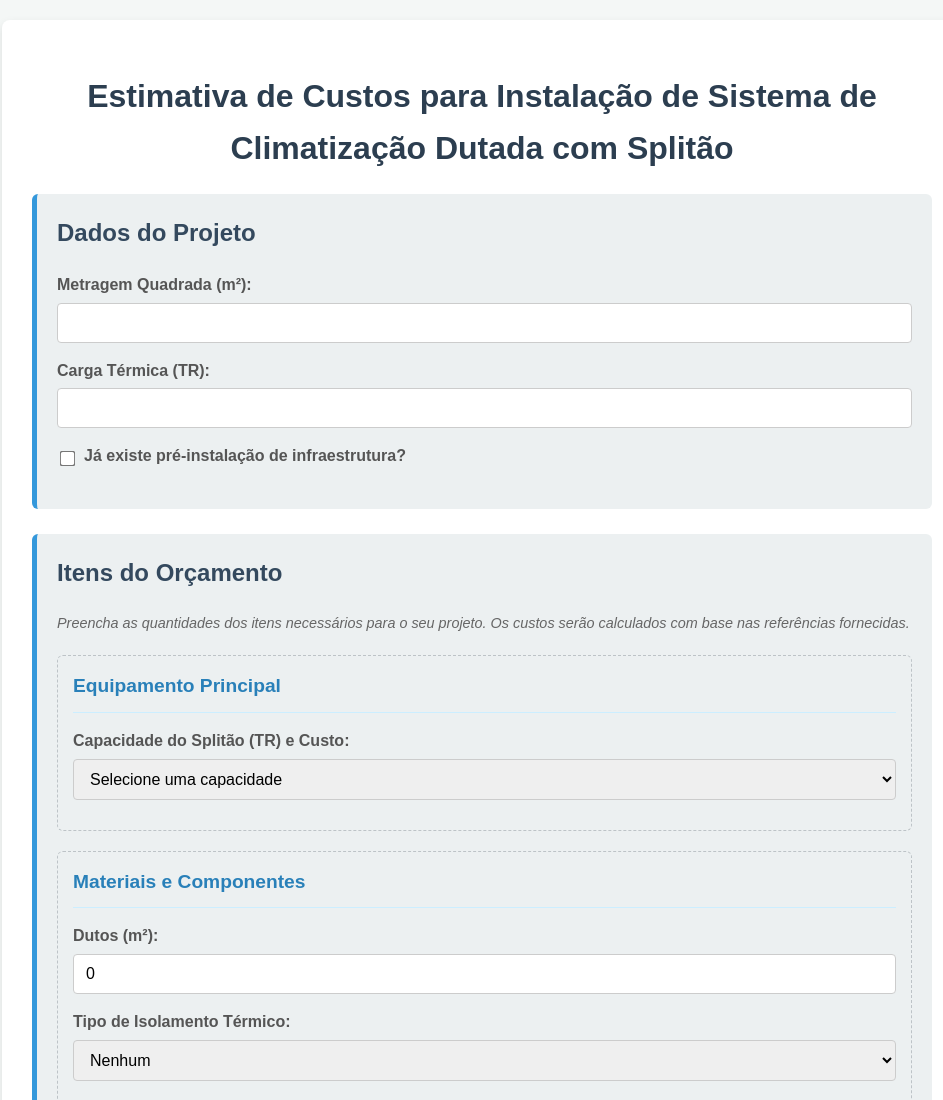
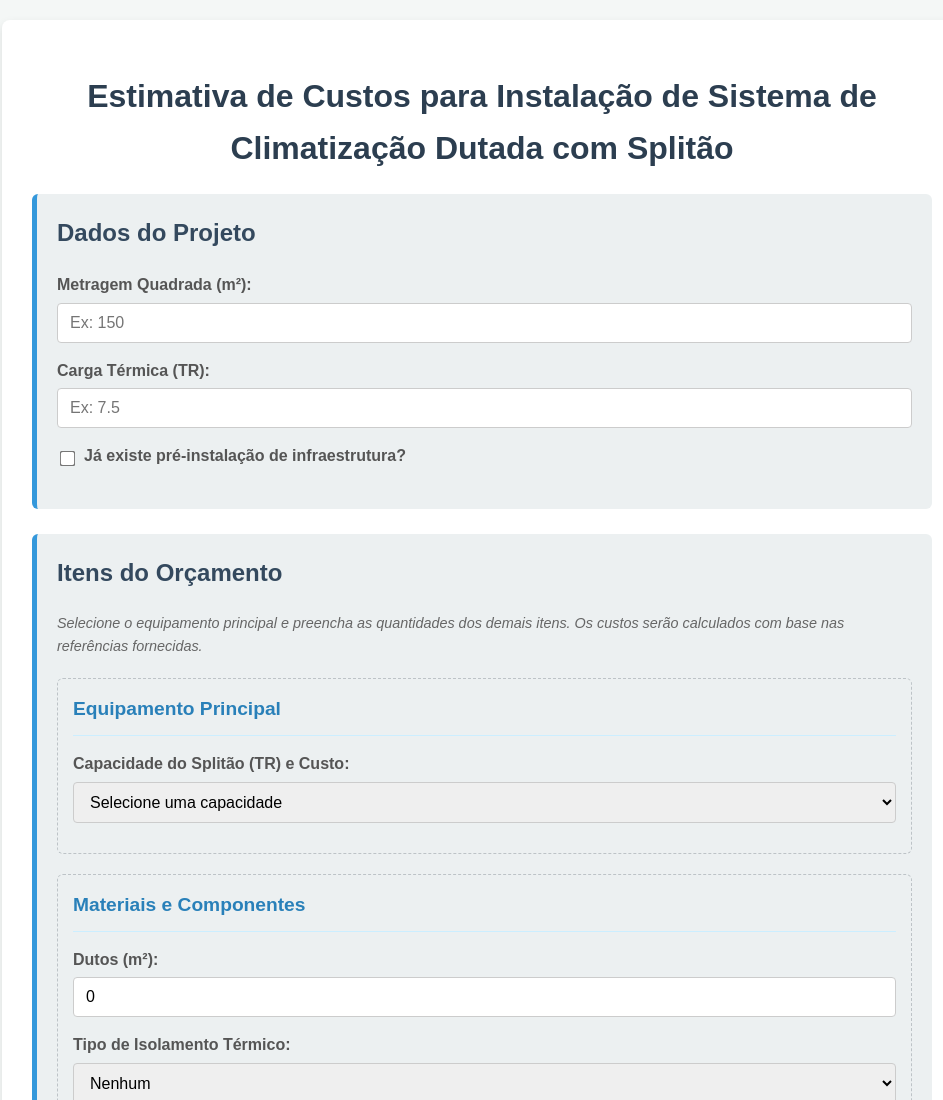
Before and after one commit to jesuegraciliano/or-amento_climatiza-o, a plain HTML site: page index.html in a window 1280 px wide. Shown: the top 1100 px of the page, without its empty margins (158-1101 px from the left). Drawn offline with nearby package versions, Linux system fonts and the light colour scheme.

Commit message:
Update index.html

```diff
--- a/index.html
+++ b/index.html
@@ -14,11 +14,11 @@
             <h2>Dados do Projeto</h2>
             <div class="input-group">
                 <label for="metragem">Metragem Quadrada (m²):</label>
-                <input type="number" id="metragem" min="1" required>
+                <input type="number" id="metragem" min="1" placeholder="Ex: 150" required>
             </div>
             <div class="input-group">
                 <label for="cargaTermica">Carga Térmica (TR):</label>
-                <input type="number" id="cargaTermica" min="0.1" step="0.1" required>
+                <input type="number" id="cargaTermica" min="0.1" step="0.1" placeholder="Ex: 7.5" required>
             </div>
             <div class="input-group checkbox-group">
                 <input type="checkbox" id="preInstalacao">
@@ -28,7 +28,7 @@
 
         <div class="form-section">
             <h2>Itens do Orçamento</h2>
-            <p class="description">Preencha as quantidades dos itens necessários para o seu projeto. Os custos serão calculados com base nas referências fornecidas.</p>
+            <p class="description">Selecione o equipamento principal e preencha as quantidades dos demais itens. Os custos serão calculados com base nas referências fornecidas.</p>
 
             <div class="item-group">
                 <h3>Equipamento Principal</h3>
@@ -116,7 +116,8 @@
         </div>
     </div>
 
-    <script src="https://cdnjs.cloudflare.com/ajax/libs/jspdf/2.5.1/jspdf.umd.min.js"></script>
+    <script src="https://unpkg.com/jspdf@2.5.1/dist/jspdf.umd.min.js"></script>
+    <script src="https://unpkg.com/jspdf-autotable@3.8.2/dist/jspdf.autotable.min.js"></script>
     <script src="script.js"></script>
 </body>
 </html>
```
